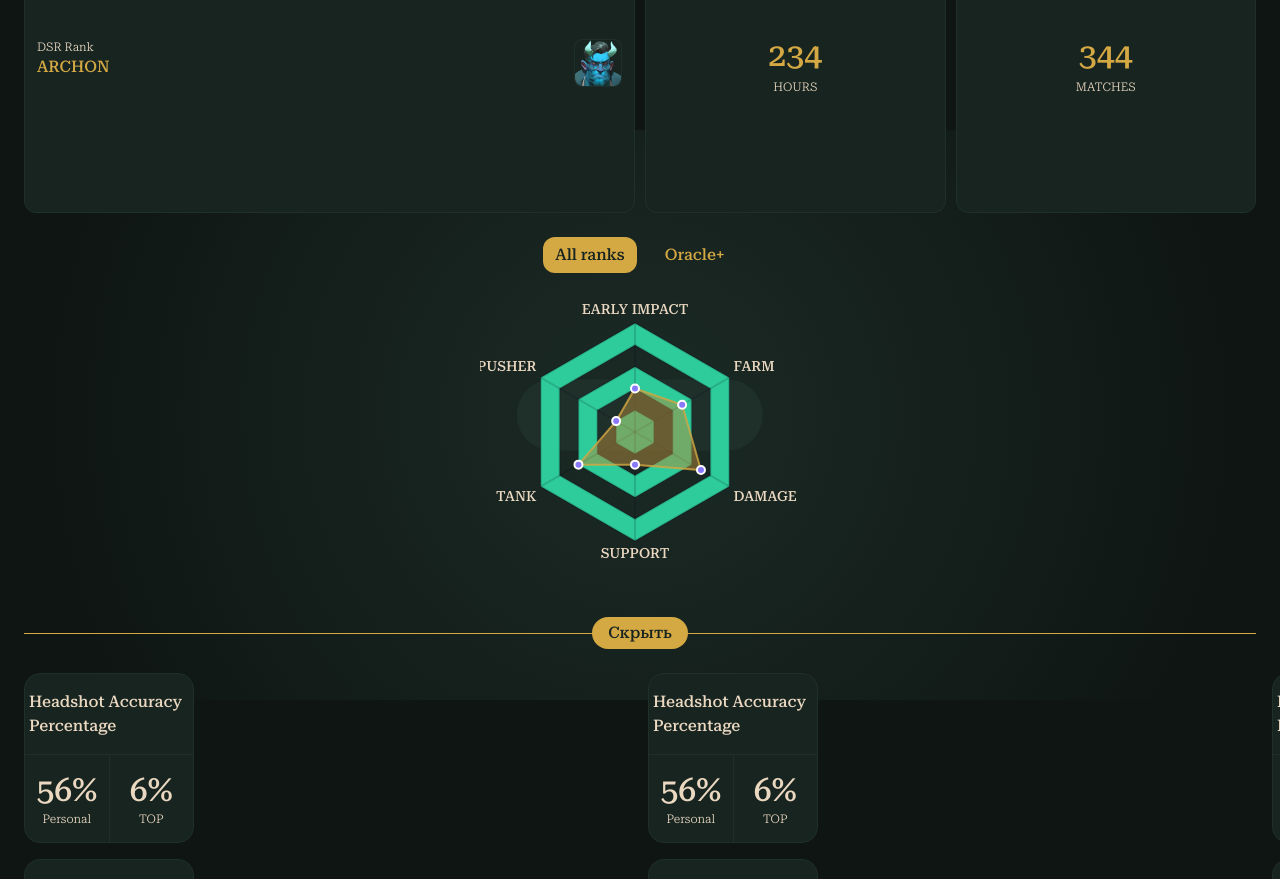
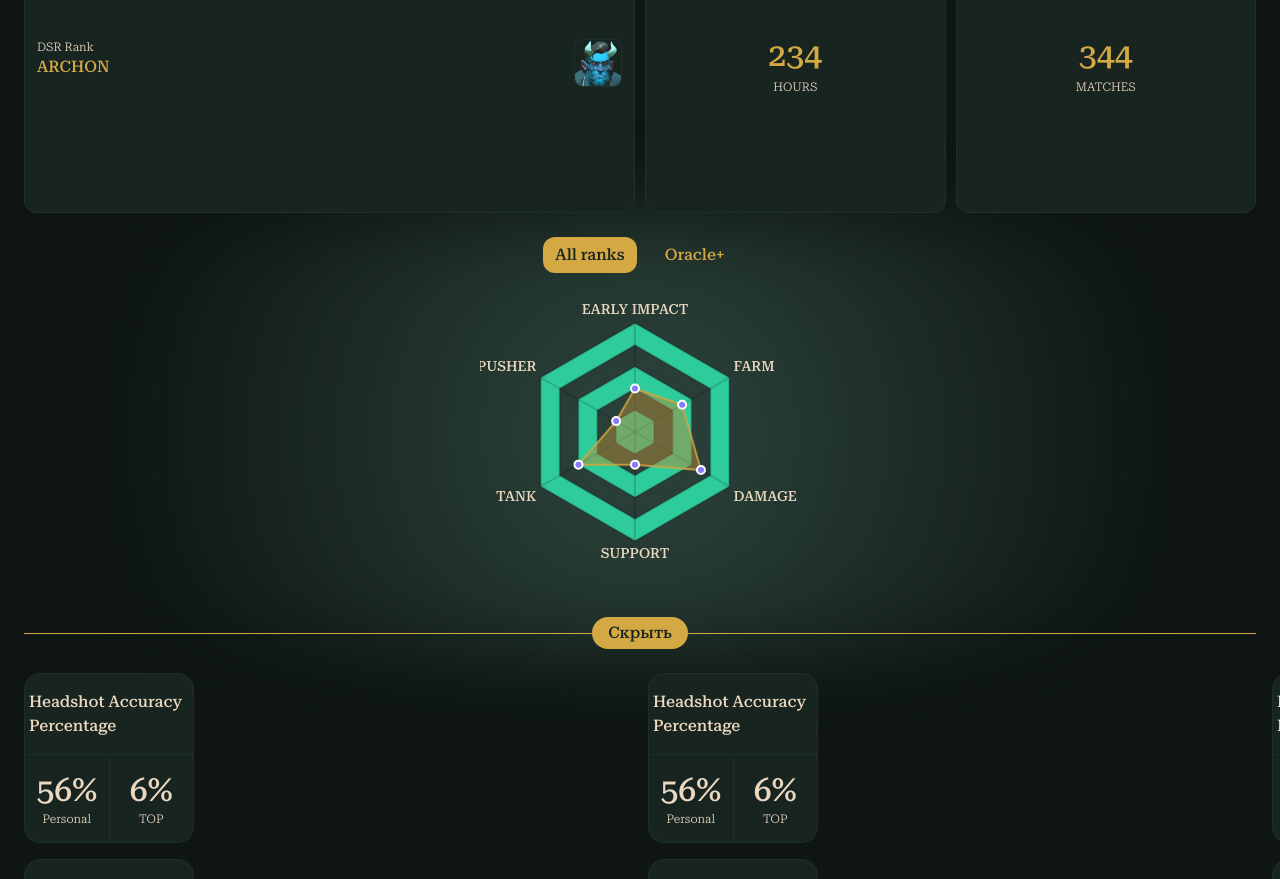
Before and after one commit to kinnaamf/deadstat-frontend, a Vue app: page /main-stats in a window 1280 px wide. Shown: the part 580-1459 px from the top of the page. Built offline with nearby package versions, Linux system fonts and the light colour scheme; a web font is replaced by a local one.

Commit message:
style: fix gradient

```diff
--- a/src/assets/pcss/main.pcss
+++ b/src/assets/pcss/main.pcss
@@ -111,15 +111,18 @@
 .radar-chart {
   @apply w-full max-w-xs mx-auto;
 }
-
 .chart-gradient {
-  @apply absolute left-1/2 top-1/2 -translate-x-1/2 -translate-y-1/2 w-[160%] h-[160%] -z-20;
-  background: radial-gradient(circle, rgba(31, 48, 43, 0.8) 0%, rgba(97, 150, 134, 0) 60%);
+  position: absolute;
+  inset: -20%;
+  border-radius: 50%;
+  filter: blur(40px);
+  background: radial-gradient(circle, rgba(78, 119, 107, 0.5) 0%, rgba(97, 150, 134, 0) 60%);
+  z-index: -100;
 }
 
 .chart-circle {
-  @apply absolute left-1/2 top-1/2 -translate-x-1/2 -translate-y-1/2 w-[20%] h-[20%] rounded-full -z-10;
-  background: #1F302B;
+  @apply absolute opacity-0 left-1/2 top-1/2 -translate-x-1/2 -translate-y-1/2 w-[300px] h-[300px] rounded-full -z-10;
+
 }
 
 
--- a/src/components/main-stats/StatsChart.vue
+++ b/src/components/main-stats/StatsChart.vue
@@ -10,7 +10,9 @@
       @click="active = 1"
     :class="active === 1 ? 'bg-primary !text-card' : ''">Oracle+</button>
   </div>
-  <div>
+  <div class="relative">
+    <div class="chart-gradient"></div>
+    <div class="chart-circle"></div>
     <RadarChart/>
   </div>
 </div>
--- a/src/views/MainStatsView.vue
+++ b/src/views/MainStatsView.vue
@@ -5,8 +5,7 @@
       <StatsInfo/>
 
       <div class="relative">
-        <div class="chart-gradient"></div>
-        <div class="chart-circle"></div>
+
         <StatsChart/>
       </div>
 
```
